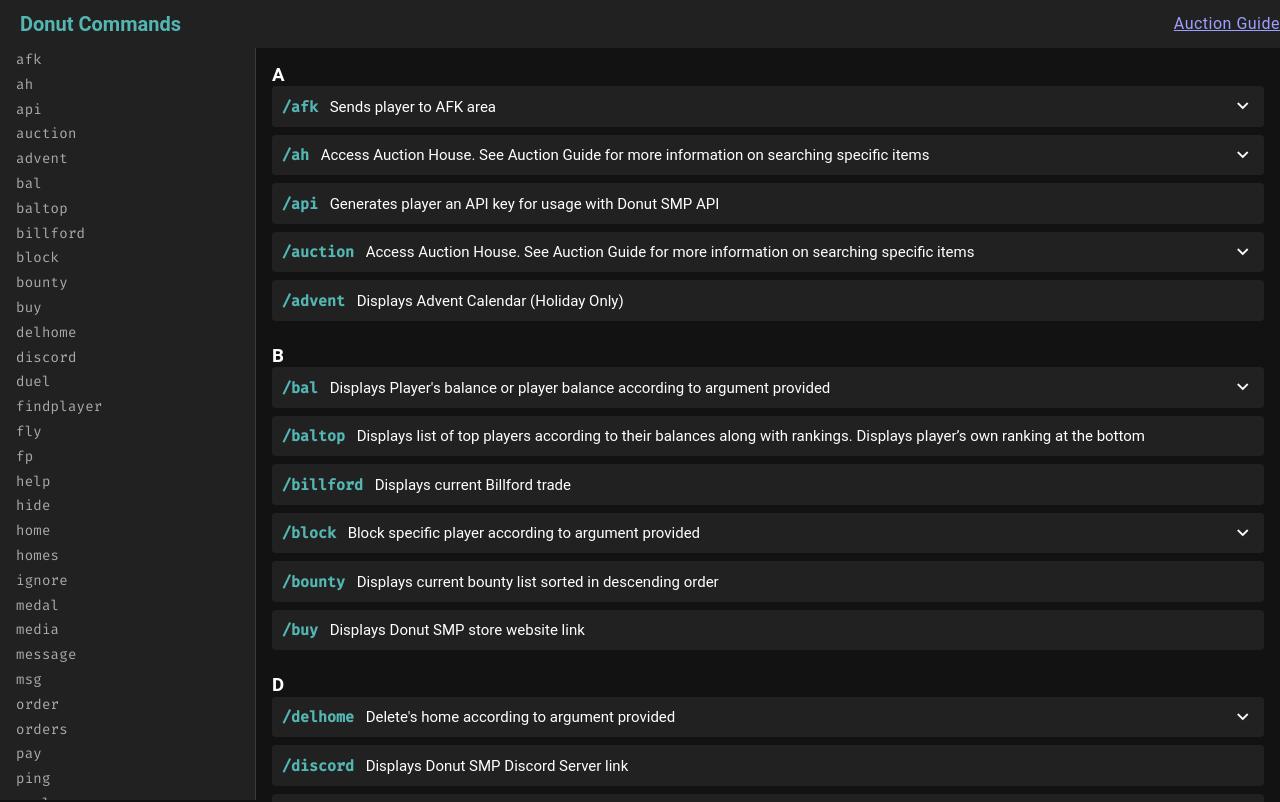
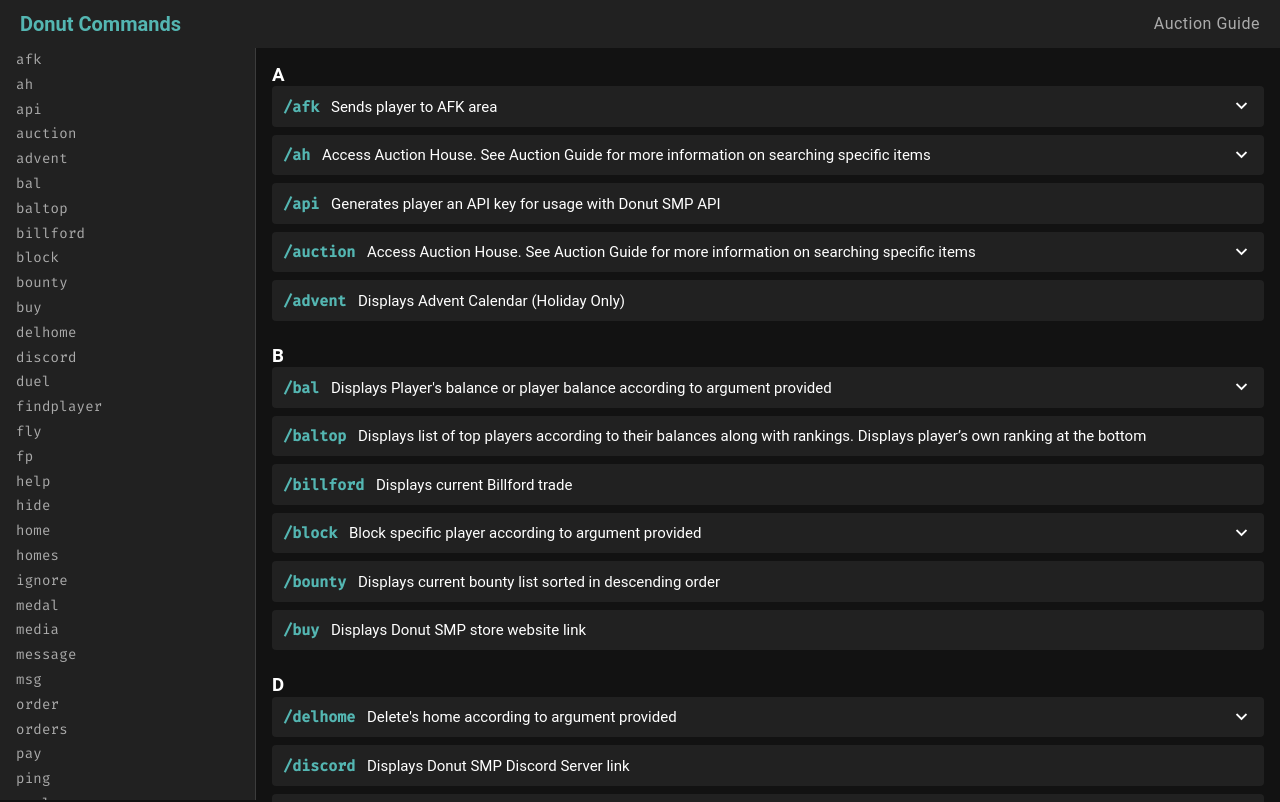
Before and after one commit to Leisoom/Donut-SMP-Commands, a Vue app: page / in a window 1280 px wide. Shown: the top 802 px of the page. Built offline with nearby package versions, Linux system fonts and the light colour scheme; a small style sheet from the web is missing.

Commit message:
reset and fix issue in main.scss for padding

```diff
--- a/src/App.vue
+++ b/src/App.vue
@@ -1,15 +1,15 @@
 <template>
   <v-app>
     <v-app-bar density="compact" elevation="0">
-      <v-app-bar-title><router-link class="text-decoration-none font-weight-bold text-secondary" to="/">Donut Commands</router-link></v-app-bar-title>
-      <router-link
+      <v-app-bar-title><a class="text-decoration-none font-weight-bold text-secondary" href="/">Donut Commands</a></v-app-bar-title>
+      <v-btn
         class="text-body-1"
+        href="/AuctionGuide"
         :ripple="false"
-        to="/AuctionGuide"
         variant="plain"
       >
         Auction Guide
-      </router-link>
+      </v-btn>
     </v-app-bar>
     <v-main>
       <router-view />
--- a/src/router/index.ts
+++ b/src/router/index.ts
@@ -5,11 +5,11 @@
  */
 
 // Composables
-import { createRouter, createWebHashHistory } from 'vue-router'
+import { createRouter, createWebHistory } from 'vue-router'
 import { routes } from 'vue-router/auto-routes'
 
 const router = createRouter({
-  history: createWebHashHistory(import.meta.env.BASE_URL),
+  history: createWebHistory(import.meta.env.BASE_URL),
   routes,
 })
 
--- a/src/styles/main.scss
+++ b/src/styles/main.scss
@@ -5,7 +5,7 @@
     font-family: 'Fira Code', monospace;
 }
 .v-expansion-panel-title{
-    padding: .75em 1% !important;
+    padding: .75em .75em !important;
     min-height: 2em !important;
 }
 
```
Also changed, not shown: vite.config.mts.
